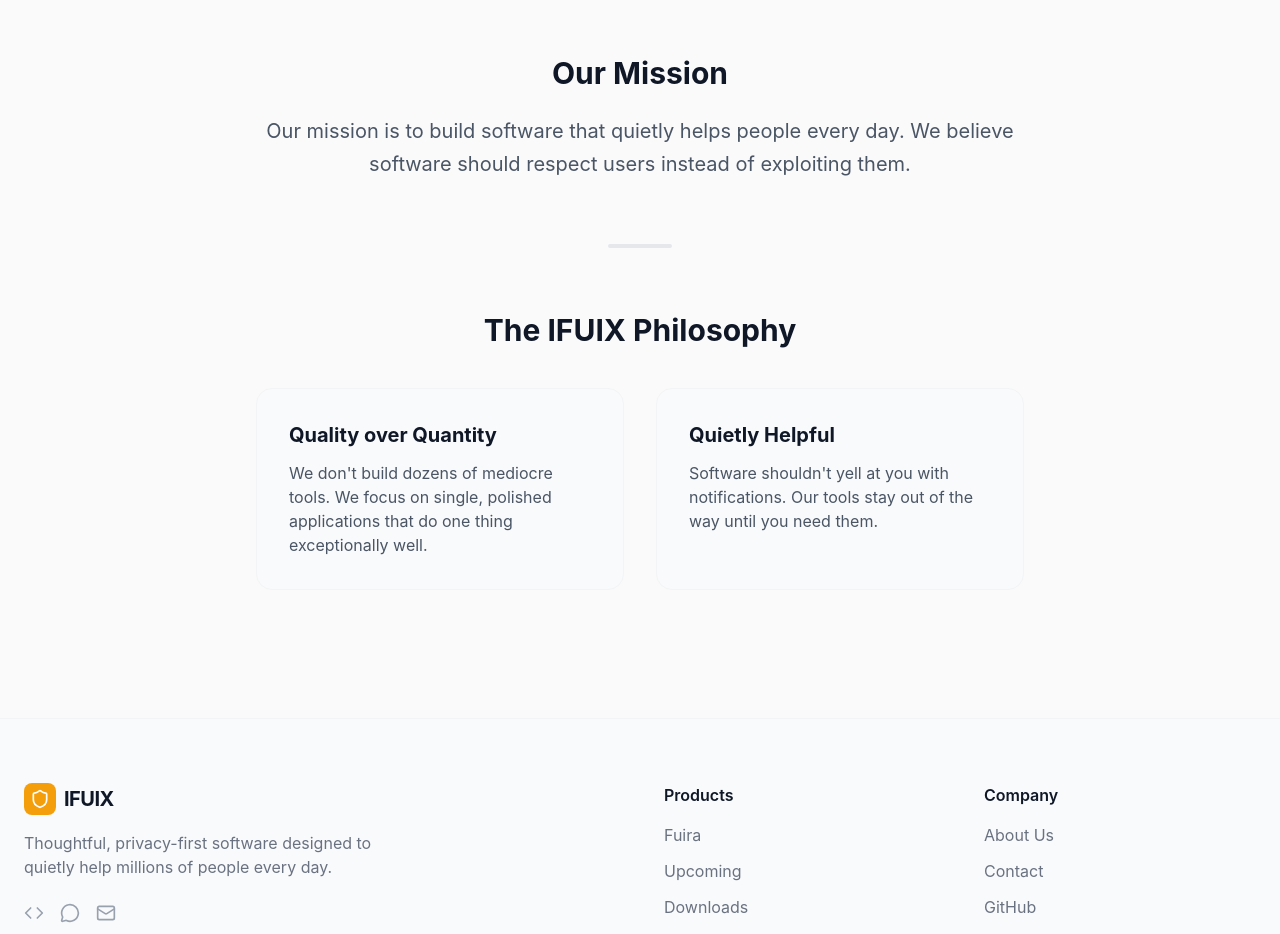
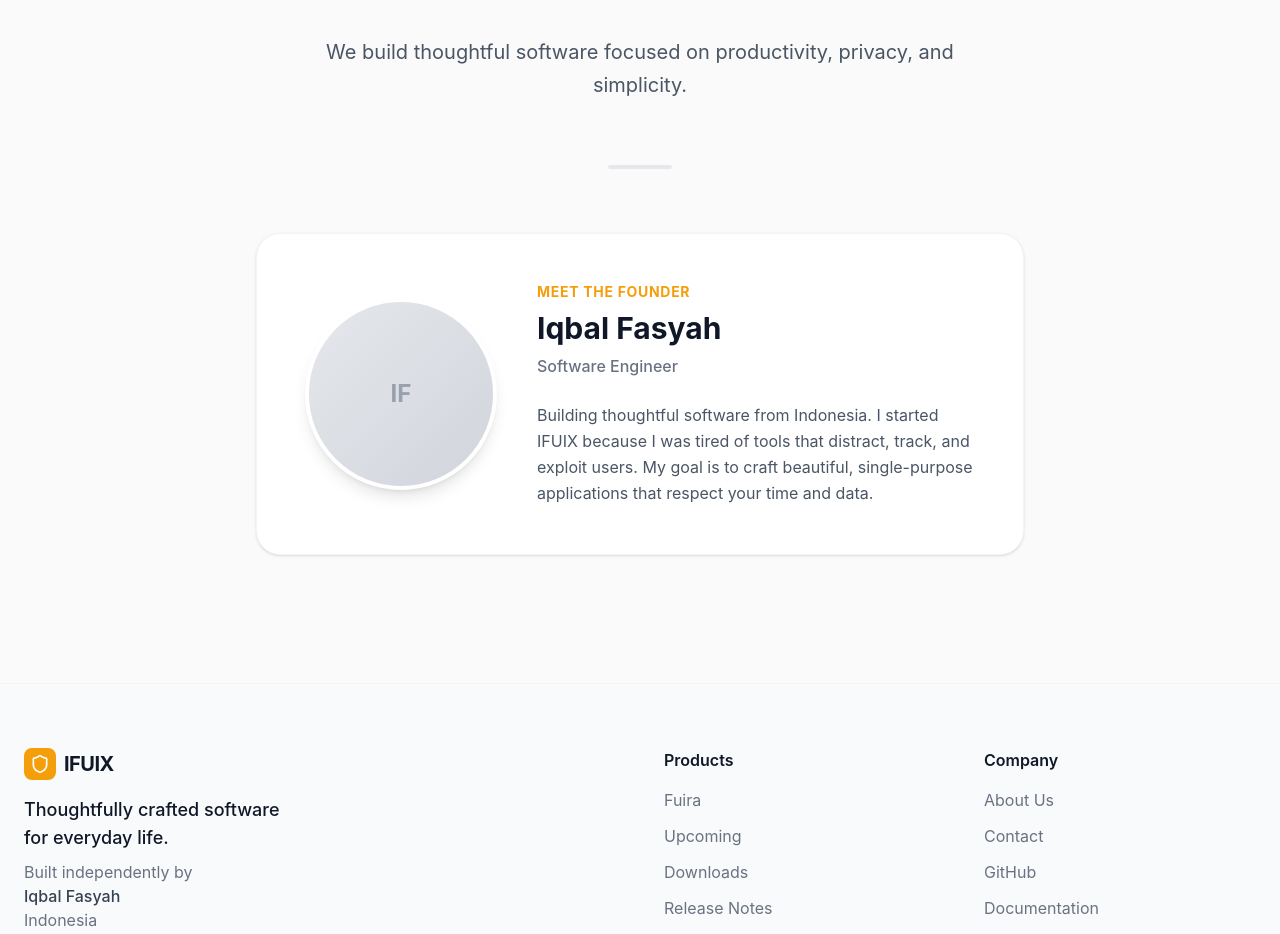
Before and after one commit to iqbalfasyah/ifuix-web, a React (Vite) app: page /about in a window 1280 px wide. Shown: the part 385-1319 px from the top of the page. Built offline with nearby package versions, Linux system fonts and the light colour scheme.

Commit message:
fix: remove unused import in trust component

```diff
--- a/src/components/layout/Footer.tsx
+++ b/src/components/layout/Footer.tsx
@@ -13,11 +13,16 @@
               </div>
               <span className="font-bold text-xl tracking-tight text-gray-900">IFUIX</span>
             </Link>
-            <p className="text-gray-500 max-w-sm mb-6">
-              Thoughtful, privacy-first software designed to quietly help millions of people every day.
+            <p className="text-gray-900 font-medium text-lg mb-2">
+              Thoughtfully crafted software<br/>for everyday life.
+            </p>
+            <p className="text-gray-500 mb-6">
+              Built independently by <br/>
+              <span className="font-medium text-gray-700">Iqbal Fasyah</span> <br/>
+              Indonesia
             </p>
             <div className="flex gap-4 text-gray-400">
-              <a href="#" className="hover:text-primary transition-colors"><Code className="w-5 h-5" /></a>
+              <a href="https://github.com/iqbalfasyah" target="_blank" rel="noopener noreferrer" className="hover:text-primary transition-colors"><Code className="w-5 h-5" /></a>
               <a href="#" className="hover:text-primary transition-colors"><MessageCircle className="w-5 h-5" /></a>
               <a href="mailto:hello@ifuix.com" className="hover:text-primary transition-colors"><Mail className="w-5 h-5" /></a>
             </div>
@@ -39,7 +44,7 @@
             <ul className="space-y-3 text-gray-500">
               <li><Link to="/about" className="hover:text-primary transition-colors">About Us</Link></li>
               <li><Link to="/contact" className="hover:text-primary transition-colors">Contact</Link></li>
-              <li><a href="#" className="hover:text-primary transition-colors">GitHub</a></li>
+              <li><a href="https://github.com/iqbalfasyah" target="_blank" rel="noopener noreferrer" className="hover:text-primary transition-colors">GitHub</a></li>
               <li><a href="#" className="hover:text-primary transition-colors">Documentation</a></li>
               <li><Link to="/privacy" className="hover:text-primary transition-colors">Privacy Policy</Link></li>
               <li><Link to="/terms" className="hover:text-primary transition-colors">Terms of Service</Link></li>
@@ -48,7 +53,7 @@
         </div>
 
         <div className="pt-8 border-t border-gray-200 text-center text-gray-400 text-sm">
-          <p>© {new Date().getFullYear()} IFUIX. Built independently in Indonesia.</p>
+          <p>© {new Date().getFullYear()} IFUIX.</p>
         </div>
       </div>
     </footer>
--- a/src/pages/About.tsx
+++ b/src/pages/About.tsx
@@ -13,31 +13,32 @@
           <div className="w-16 h-16 bg-primary/10 rounded-2xl flex items-center justify-center text-primary mx-auto mb-6">
             <Shield className="w-8 h-8" />
           </div>
-          <h1 className="text-4xl md:text-6xl font-bold text-gray-900 mb-6">About IFUIX</h1>
-          <p className="text-xl text-gray-500 font-medium tracking-wide uppercase">Founded in Indonesia.</p>
+          <h1 className="text-4xl md:text-6xl font-bold text-gray-900 mb-8">About IFUIX</h1>
+          <p className="text-xl text-gray-600 leading-relaxed max-w-2xl mx-auto">
+            IFUIX is an independent software studio founded by Iqbal Fasyah.
+            <br/><br/>
+            We build thoughtful software focused on productivity, privacy, and simplicity.
+          </p>
         </motion.div>
 
-        <div className="space-y-16 max-w-3xl mx-auto text-center">
-          <section>
-            <h2 className="text-3xl font-bold text-gray-900 mb-6">Our Mission</h2>
-            <p className="text-xl text-gray-600 leading-relaxed">
-              Our mission is to build software that quietly helps people every day. We believe software should respect users instead of exploiting them.
-            </p>
-          </section>
-
+        <div className="space-y-16 max-w-3xl mx-auto">
           <div className="w-16 h-1 bg-gray-200 mx-auto rounded-full" />
 
-          <section>
-            <h2 className="text-3xl font-bold text-gray-900 mb-6">The IFUIX Philosophy</h2>
-            <div className="grid sm:grid-cols-2 gap-8 text-left mt-10">
-              <div className="bg-gray-50 p-8 rounded-2xl border border-gray-100">
-                <h3 className="font-bold text-xl mb-3 text-gray-900">Quality over Quantity</h3>
-                <p className="text-gray-600">We don't build dozens of mediocre tools. We focus on single, polished applications that do one thing exceptionally well.</p>
-              </div>
-              <div className="bg-gray-50 p-8 rounded-2xl border border-gray-100">
-                <h3 className="font-bold text-xl mb-3 text-gray-900">Quietly Helpful</h3>
-                <p className="text-gray-600">Software shouldn't yell at you with notifications. Our tools stay out of the way until you need them.</p>
-              </div>
+          {/* Founder Section */}
+          <section className="bg-white p-8 md:p-12 rounded-3xl border border-gray-100 shadow-sm flex flex-col md:flex-row gap-10 items-center">
+            <div className="w-48 h-48 rounded-full bg-gray-100 flex-shrink-0 overflow-hidden border-4 border-white shadow-lg">
+               {/* Placeholder for founder photo */}
+               <div className="w-full h-full bg-gradient-to-br from-gray-200 to-gray-300 flex items-center justify-center text-gray-400 font-bold text-2xl">
+                 IF
+               </div>
+            </div>
+            <div>
+              <h2 className="text-sm font-bold text-primary tracking-wider uppercase mb-2">Meet the Founder</h2>
+              <h3 className="text-3xl font-bold text-gray-900 mb-2">Iqbal Fasyah</h3>
+              <p className="text-gray-500 font-medium mb-6">Software Engineer</p>
+              <p className="text-gray-600 leading-relaxed">
+                Building thoughtful software from Indonesia. I started IFUIX because I was tired of tools that distract, track, and exploit users. My goal is to craft beautiful, single-purpose applications that respect your time and data.
+              </p>
             </div>
           </section>
         </div>
--- a/src/pages/Contact.tsx
+++ b/src/pages/Contact.tsx
@@ -1,5 +1,5 @@
 import { motion } from 'framer-motion';
-import { Mail, Code, MessageCircle } from 'lucide-react';
+import { Mail, Code, MessageCircle, User } from 'lucide-react';
 
 export const Contact = () => {
   return (
@@ -16,12 +16,15 @@
         </motion.div>
 
         <div className="grid md:grid-cols-3 gap-8 max-w-3xl mx-auto">
-          <a href="mailto:hello@ifuix.com" className="group p-8 rounded-2xl border border-gray-100 bg-white hover:border-primary/50 hover:shadow-lg transition-all flex flex-col items-center">
+          <a href="mailto:hello@ifuix.com" className="group p-8 rounded-2xl border border-gray-100 bg-white hover:border-primary/50 hover:shadow-lg transition-all flex flex-col items-center relative overflow-hidden">
             <div className="w-12 h-12 bg-primary/10 rounded-full flex items-center justify-center text-primary mb-4 group-hover:scale-110 transition-transform">
               <Mail className="w-6 h-6" />
             </div>
             <h3 className="font-bold text-gray-900 mb-1">Email</h3>
-            <p className="text-sm text-gray-500">hello@ifuix.com</p>
+            <p className="text-sm text-gray-500 mb-4">hello@ifuix.com</p>
+            <div className="text-xs bg-gray-50 px-3 py-1 rounded-full text-gray-500 flex items-center gap-2">
+              <User className="w-3 h-3" /> Replies personally by Iqbal Fasyah
+            </div>
           </a>
 
           <a href="#" className="group p-8 rounded-2xl border border-gray-100 bg-white hover:border-primary/50 hover:shadow-lg transition-all flex flex-col items-center">
@@ -29,15 +32,15 @@
               <MessageCircle className="w-6 h-6" />
             </div>
             <h3 className="font-bold text-gray-900 mb-1">Twitter / X</h3>
-            <p className="text-sm text-gray-500">@ifuix_hq</p>
+            <p className="text-sm text-gray-500">@iqbalfasyah</p>
           </a>
 
-          <a href="#" className="group p-8 rounded-2xl border border-gray-100 bg-white hover:border-primary/50 hover:shadow-lg transition-all flex flex-col items-center">
+          <a href="https://github.com/iqbalfasyah" target="_blank" rel="noopener noreferrer" className="group p-8 rounded-2xl border border-gray-100 bg-white hover:border-primary/50 hover:shadow-lg transition-all flex flex-col items-center">
             <div className="w-12 h-12 bg-gray-100 rounded-full flex items-center justify-center text-gray-700 mb-4 group-hover:scale-110 transition-transform">
               <Code className="w-6 h-6" />
             </div>
             <h3 className="font-bold text-gray-900 mb-1">GitHub</h3>
-            <p className="text-sm text-gray-500">github.com/ifuix</p>
+            <p className="text-sm text-gray-500">github.com/iqbalfasyah</p>
           </a>
         </div>
       </div>
--- a/src/pages/Home.tsx
+++ b/src/pages/Home.tsx
@@ -1,21 +1,21 @@
 import { Hero } from '../sections/home/Hero';
 import { FeaturedProduct } from '../sections/home/FeaturedProduct';
+import { Trust } from '../sections/home/Trust';
 import { Values } from '../sections/home/Values';
-import { Vision } from '../sections/home/Vision';
+import { Principles } from '../sections/home/Principles';
+import { Founder } from '../sections/home/Founder';
 import { Roadmap } from '../sections/home/Roadmap';
 import { CTA } from '../sections/home/CTA';
-import { Trust } from '../sections/home/Trust';
-import { Principles } from '../sections/home/Principles';
 
 export const Home = () => {
   return (
     <>
       <Hero />
-      <Values />
       <FeaturedProduct />
       <Trust />
+      <Values />
       <Principles />
-      <Vision />
+      <Founder />
       <Roadmap />
       <CTA />
     </>
--- /dev/null
+++ b/src/sections/home/Founder.tsx
@@ -0,0 +1,37 @@
+import { motion } from 'framer-motion';
+
+export const Founder = () => {
+  return (
+    <section className="py-24 bg-gray-900 text-white border-t border-gray-800">
+      <div className="max-w-4xl mx-auto px-6 text-center">
+        <motion.div
+          initial={{ opacity: 0, y: 20 }}
+          whileInView={{ opacity: 1, y: 0 }}
+          viewport={{ once: true }}
+          transition={{ duration: 0.6 }}
+        >
+          <span className="text-primary font-bold tracking-wider uppercase text-sm mb-6 block">Meet the Founder</span>
+
+          <div className="w-24 h-24 mx-auto bg-gray-800 rounded-full mb-8 overflow-hidden border-2 border-gray-700">
+            <div className="w-full h-full flex items-center justify-center text-gray-500 font-bold text-xl">
+              IF
+            </div>
+          </div>
+
+          <h2 className="text-3xl md:text-5xl font-bold mb-4">
+            Iqbal Fasyah
+          </h2>
+          <p className="text-xl text-primary font-medium mb-8">
+            Software Engineer
+          </p>
+
+          <p className="text-xl text-gray-400 leading-relaxed mb-12 max-w-2xl mx-auto">
+            "Building thoughtful software from Indonesia. I believe software should respect users' time, attention, and privacy instead of exploiting them."
+          </p>
+
+          <div className="w-16 h-1 bg-primary mx-auto rounded-full" />
+        </motion.div>
+      </div>
+    </section>
+  );
+};
--- a/src/sections/home/Trust.tsx
+++ b/src/sections/home/Trust.tsx
@@ -1,5 +1,5 @@
 import { motion } from 'framer-motion';
-import { Check, Code2, HardDrive, Monitor } from 'lucide-react';
+import { Check, Code2, Monitor } from 'lucide-react';
 
 export const Trust = () => {
   return (
```
